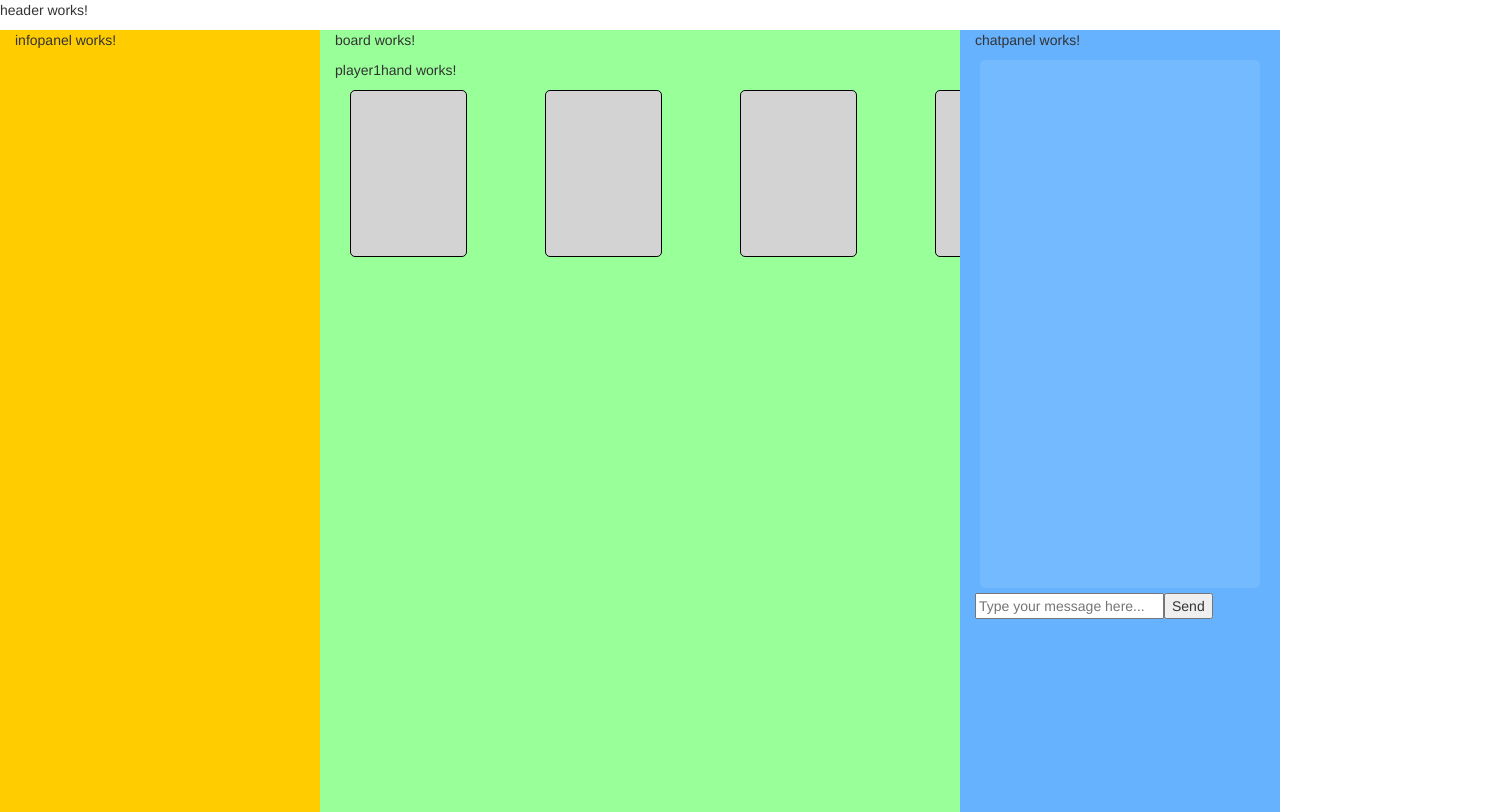
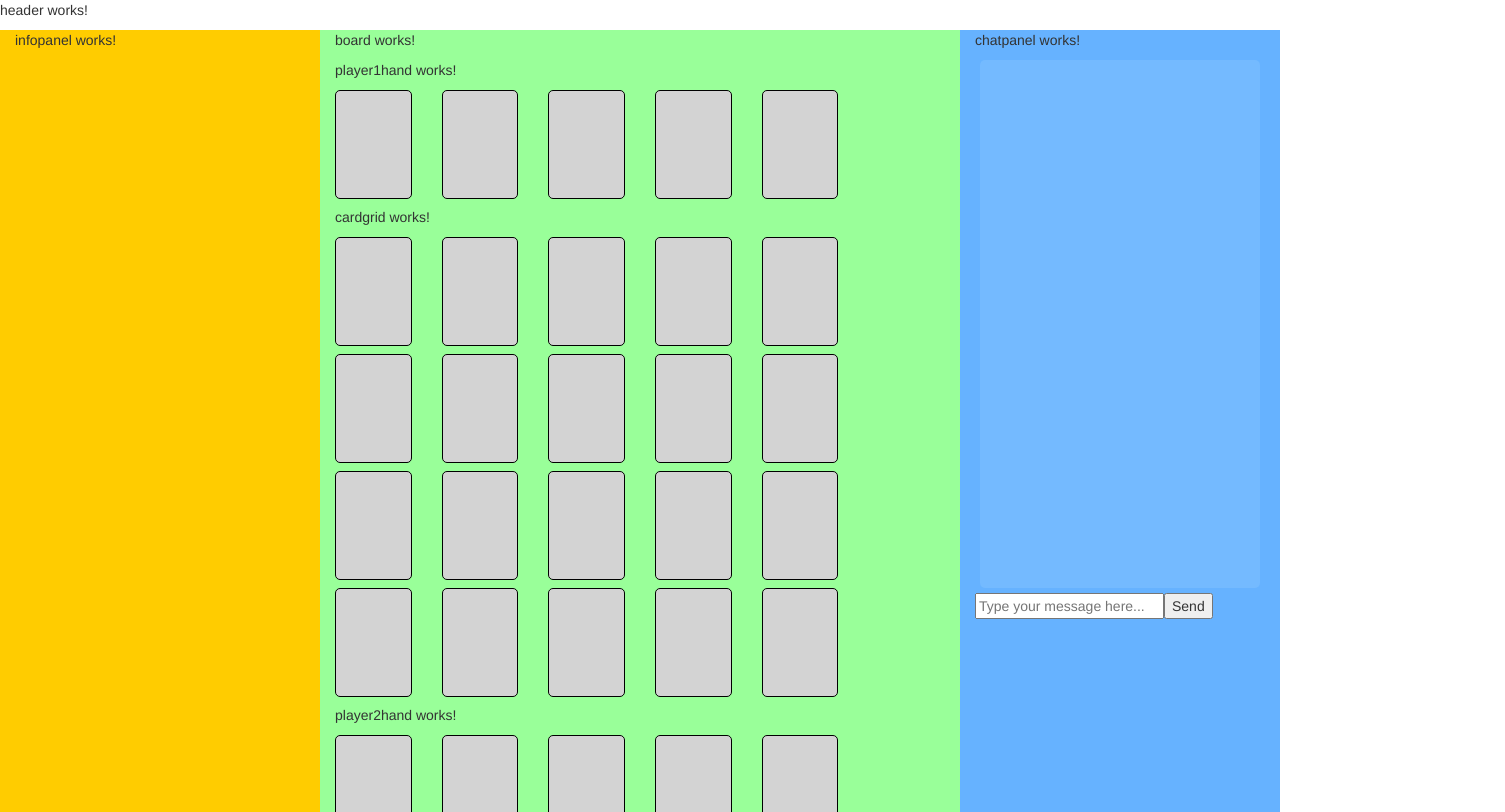
Before and after one commit to Fabian-Wey-FFHS/game-logic, an Angular app: page / in a window 1280 px wide. Shown: the top 812 px of the page, 1505 px wide, since content can reach past the window. Built offline with nearby package versions, Linux system fonts and the light colour scheme.

Commit message:
board und chat layout prototyp fertig

```diff
--- a/src/app/board/board.component.html
+++ b/src/app/board/board.component.html
@@ -1,3 +1,5 @@
 <!-- board.component.html -->
 <p>board works!</p>
 <app-player1hand></app-player1hand>
+<app-cardgrid></app-cardgrid>
+<app-player2hand></app-player2hand>
--- a/src/app/board/cardgrid/cardgrid.component.css
+++ b/src/app/board/cardgrid/cardgrid.component.css
@@ -0,0 +1,23 @@
+/* cardgrid.component.css */
+
+.gray-rectangle {
+  background-color: #D3D3D3;
+  border: 1px solid black;
+  border-radius: 5px;
+  width: 100%;
+  padding-top: 140%; /* Adjust as needed */
+  position: relative;
+  margin-bottom: 10%;
+  box-sizing: border-box;
+}
+
+/* Optional: Add content or additional styling inside the rectangle */
+.gray-rectangle-content {
+  position: absolute;
+  top: 0;
+  left: 0;
+  right: 0;
+  bottom: 0;
+  padding: 10px;
+  box-sizing: border-box;
+}
--- a/src/app/board/cardgrid/cardgrid.component.html
+++ b/src/app/board/cardgrid/cardgrid.component.html
@@ -1 +1,71 @@
+<!-- cardgrid.component.html -->
+
 <p>cardgrid works!</p>
+<div class="row justify-content-center">
+  <div class="col-md-2">
+    <div id="A1" class="gray-rectangle"></div>
+  </div>
+  <div class="col-md-2">
+    <div id="A2" class="gray-rectangle"></div>
+  </div>
+  <div class="col-md-2">
+    <div id="A3" class="gray-rectangle"></div>
+  </div>
+  <div class="col-md-2">
+    <div id="A4" class="gray-rectangle"></div>
+  </div>
+  <div class="col-md-2">
+    <div id="A5" class="gray-rectangle"></div>
+  </div>
+</div>
+<div class="row justify-content-center">
+  <div class="col-md-2">
+    <div id="B1" class="gray-rectangle"></div>
+  </div>
+  <div class="col-md-2">
+    <div id="B2" class="gray-rectangle"></div>
+  </div>
+  <div class="col-md-2">
+    <div id="B3" class="gray-rectangle"></div>
+  </div>
+  <div class="col-md-2">
+    <div id="B4" class="gray-rectangle"></div>
+  </div>
+  <div class="col-md-2">
+    <div id="B5" class="gray-rectangle"></div>
+  </div>
+</div>
+<div class="row justify-content-center">
+  <div class="col-md-2">
+    <div id="C1" class="gray-rectangle"></div>
+  </div>
+  <div class="col-md-2">
+    <div id="C2" class="gray-rectangle"></div>
+  </div>
+  <div class="col-md-2">
+    <div id="C3" class="gray-rectangle"></div>
+  </div>
+  <div class="col-md-2">
+    <div id="C4" class="gray-rectangle"></div>
+  </div>
+  <div class="col-md-2">
+    <div id="C5" class="gray-rectangle"></div>
+  </div>
+</div>
+<div class="row justify-content-center">
+  <div class="col-md-2">
+    <div id="E1" class="gray-rectangle"></div>
+  </div>
+  <div class="col-md-2">
+    <div id="E2" class="gray-rectangle"></div>
+  </div>
+  <div class="col-md-2">
+    <div id="E3" class="gray-rectangle"></div>
+  </div>
+  <div class="col-md-2">
+    <div id="E4" class="gray-rectangle"></div>
+  </div>
+  <div class="col-md-2">
+    <div id="E5" class="gray-rectangle"></div>
+  </div>
+</div>
--- a/src/app/board/player1hand/player1hand.component.css
+++ b/src/app/board/player1hand/player1hand.component.css
@@ -1,15 +1,14 @@
 /* player1hand.component.css */
-
-/* The Rectangles are gray, Portrait, have a border and rounded edges  */
-/* Height and width follow the golden section and are made to fit the width of the board column */
 
 .gray-rectangle {
   background-color: #D3D3D3;
   border: 1px solid black;
   border-radius: 5px;
-  width: 71%; /* Set width to the golden section aspect ratio (adjust as needed) */
-  padding-top: 100%; /* Set height to 100% of the width */
+  width: 100%;
+  padding-top: 140%; /* Adjust as needed */
   position: relative;
+  margin-bottom: 10%;
+  box-sizing: border-box;
 }
 
 /* Optional: Add content or additional styling inside the rectangle */
@@ -19,6 +18,6 @@
   left: 0;
   right: 0;
   bottom: 0;
-  padding: 10px; /* Adjust padding as needed */
+  padding: 10px;
   box-sizing: border-box;
 }
--- a/src/app/board/player1hand/player1hand.component.html
+++ b/src/app/board/player1hand/player1hand.component.html
@@ -1,22 +1,20 @@
 <!-- player1hand.component.html -->
 
 <p>player1hand works!</p>
-<div class="container">
-  <div class="row">
-    <div class="col-md-2 mb-3">
-      <div class="gray-rectangle"></div>
+<div class="row mx-auto">
+    <div class="col-md-2">
+      <div id="P1.1" class="gray-rectangle"></div>
     </div>
-    <div class="col-md-2 mb-3">
-      <div class="gray-rectangle"></div>
+    <div class="col-md-2">
+      <div id="P1.2" class="gray-rectangle"></div>
     </div>
-    <div class="col-md-2 mb-3">
-      <div class="gray-rectangle"></div>
+    <div class="col-md-2">
+      <div id="P1.3" class="gray-rectangle"></div>
     </div>
-    <div class="col-md-2 mb-3">
-      <div class="gray-rectangle"></div>
+    <div class="col-md-2">
+      <div id="P1.4" class="gray-rectangle"></div>
     </div>
-    <div class="col-md-2 mb-3">
-      <div class="gray-rectangle"></div>
+    <div class="col-md-2">
+      <div id="P1.5" class="gray-rectangle"></div>
     </div>
-  </div>
 </div>
--- a/src/app/board/player2hand/player2hand.component.css
+++ b/src/app/board/player2hand/player2hand.component.css
@@ -0,0 +1,23 @@
+/* player2hand.component.css */
+
+.gray-rectangle {
+  background-color: #D3D3D3;
+  border: 1px solid black;
+  border-radius: 5px;
+  width: 100%;
+  padding-top: 140%; /* Adjust as needed */
+  position: relative;
+  margin-bottom: 10%;
+  box-sizing: border-box;
+}
+
+/* Optional: Add content or additional styling inside the rectangle */
+.gray-rectangle-content {
+  position: absolute;
+  top: 0;
+  left: 0;
+  right: 0;
+  bottom: 0;
+  padding: 10px;
+  box-sizing: border-box;
+}
--- a/src/app/board/player2hand/player2hand.component.html
+++ b/src/app/board/player2hand/player2hand.component.html
@@ -1 +1,19 @@
+<!-- player1hand.component.html -->
 <p>player2hand works!</p>
+<div class="row mx-auto">
+  <div class="col-md-2">
+    <div id="P2.1"class="gray-rectangle"></div>
+  </div>
+  <div class="col-md-2">
+    <div id="P2.2" class="gray-rectangle"></div>
+  </div>
+  <div class="col-md-2">
+    <div id="P2.3" class="gray-rectangle"></div>
+  </div>
+  <div class="col-md-2">
+    <div id="P2.4" class="gray-rectangle"></div>
+  </div>
+  <div class="col-md-2">
+    <div id="P2.5" class="gray-rectangle"></div>
+  </div>
+</div>
```
